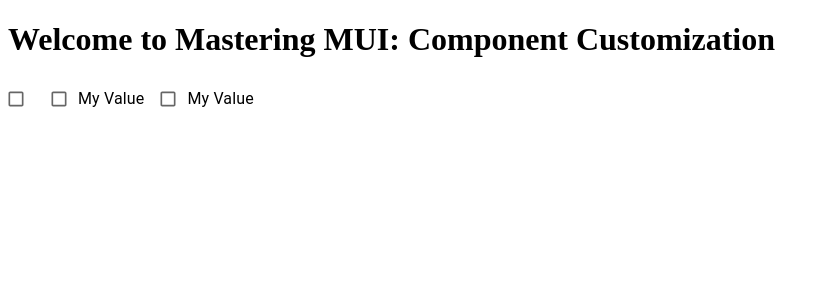
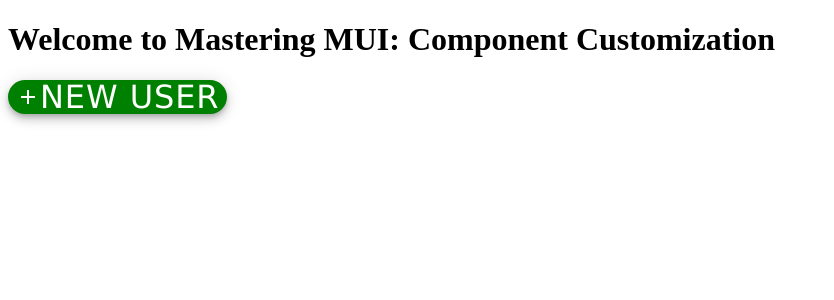
Before and after one commit to oleksandrivanyshyn/react-MUI, a React (Vite) app: page / in a window 1280 px wide. Shown: the top 300 px of the page, without its empty margins (0-834 px from the left). Built offline with nearby package versions, Linux system fonts and the light colour scheme.

Commit message:
feat: add FAB customization and functionality components

```diff
--- a/src/App.jsx
+++ b/src/App.jsx
@@ -31,7 +31,7 @@
   return (
     <>
       <h1>Welcome to Mastering MUI: Component Customization</h1>
-      <CheckboxFunctionality />
+      <FabCustomization />
     </>
   );
 }
--- /dev/null
+++ b/src/components/inputs/FAB/fab_customization.jsx
@@ -0,0 +1,27 @@
+import { Fab } from "@mui/material"
+import AddIcon from "@mui/icons-material/Add"
+
+export function FabCustomization() {
+    return (
+        <Fab
+            size="small"
+            sx={{
+                bgcolor: "green",
+                color: "#FFF",
+                fontSize: "2rem",
+                fontFamily: "Verdana",
+                "&:hover": {
+                    bgcolor: "purple",
+                },
+                "&.Mui-disabled": {
+                    bgcolor: "#000",
+                    color: "blue",
+                },
+            }}
+            variant="extended"
+            disableRipple>
+            <AddIcon />
+            New User
+        </Fab>
+    )
+}
--- /dev/null
+++ b/src/components/inputs/FAB/fab_functionality.jsx
@@ -0,0 +1,11 @@
+import { Fab } from "@mui/material"
+import AddIcon from "@mui/icons-material/Add"
+
+export function FabFunctionality() {
+    return (
+        <Fab size="small" color="secondary" variant="extended" disableRipple>
+            <AddIcon />
+            New User
+        </Fab>
+    )
+}
```
